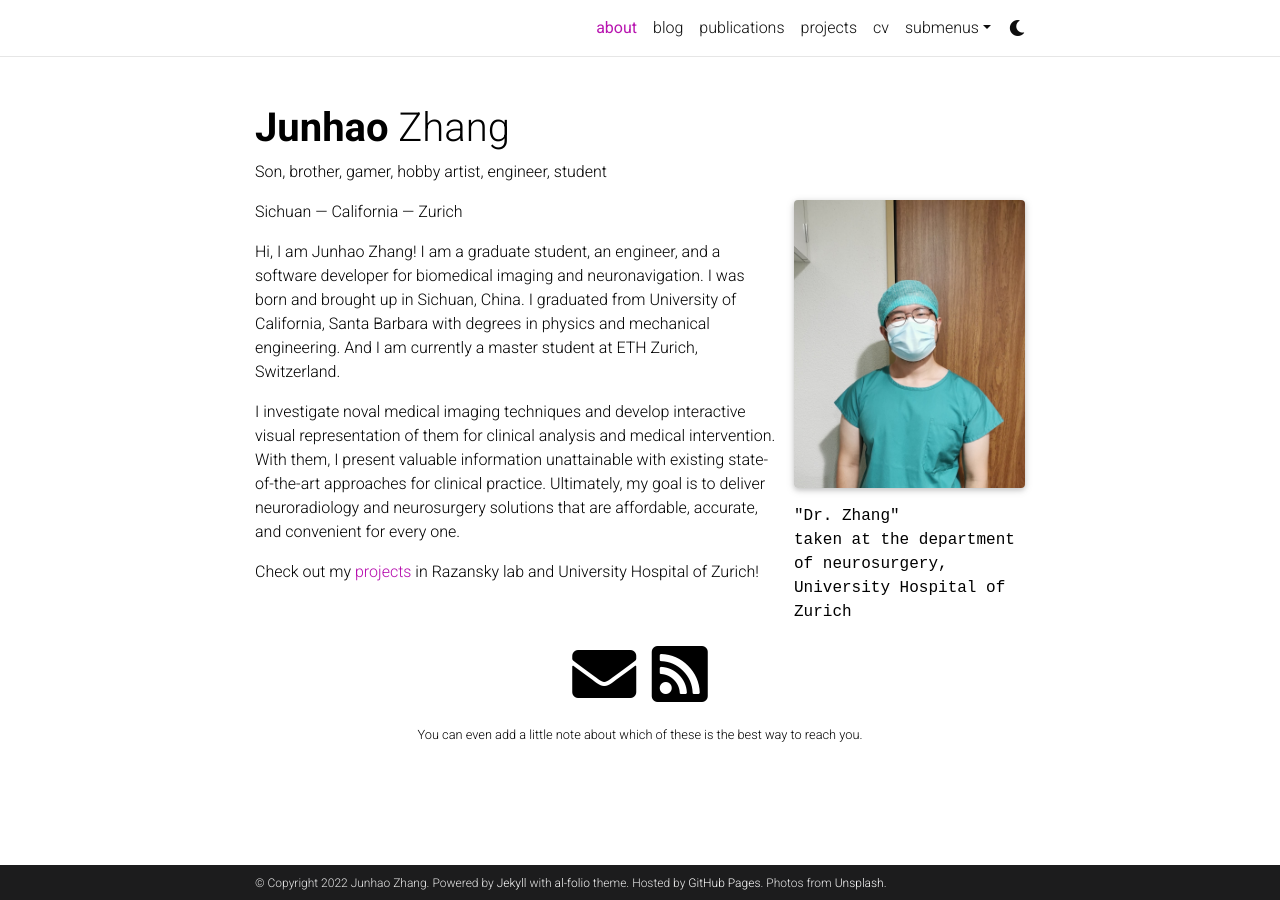
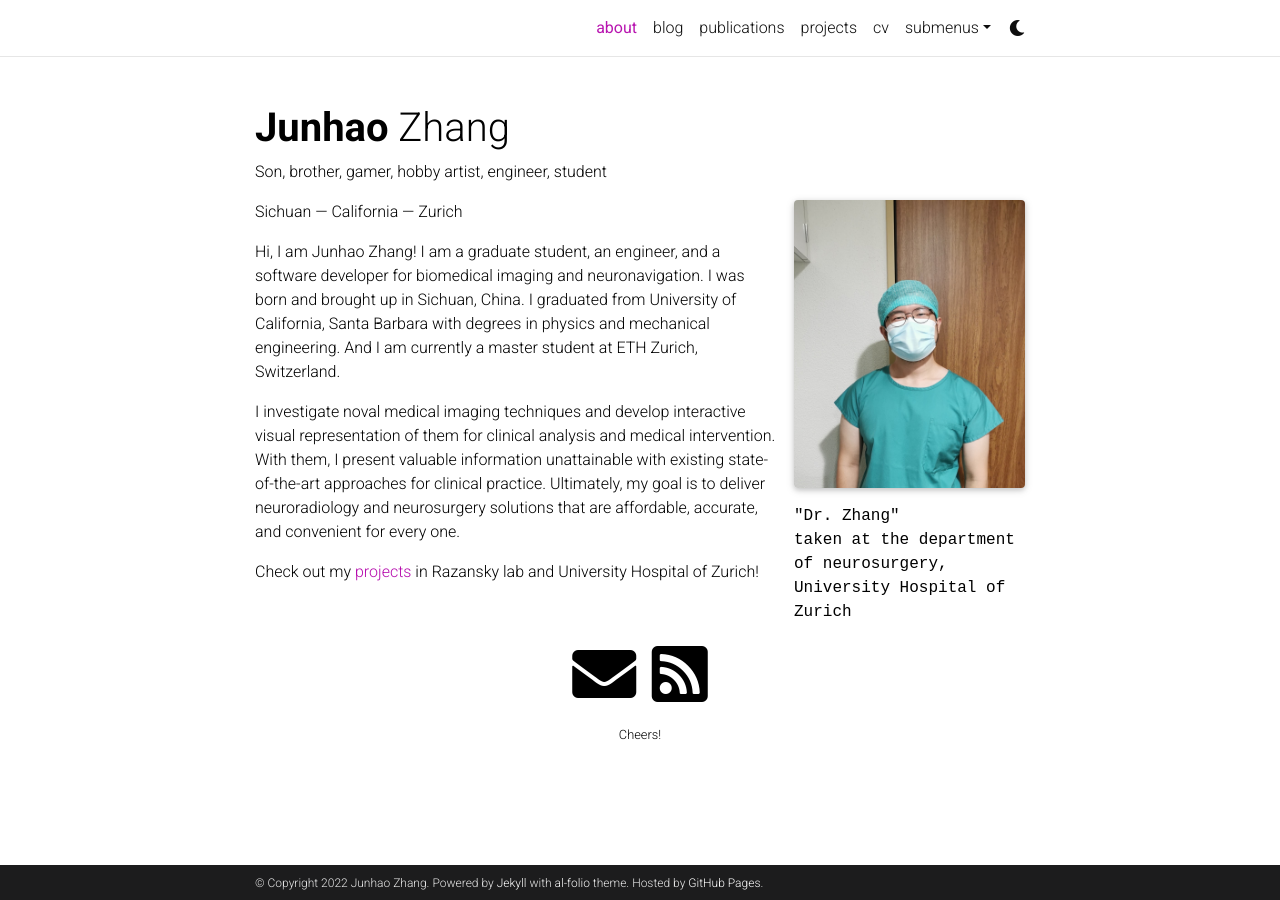
Before and after one commit to Junha0Zhang/junha0Zhang.github.io, a Jekyll site: the page built from _pages/about.md, in a window 1280 px wide. Built offline with Jekyll 4.4.1, drawn with Linux system fonts in a browser that asks for light colours; full-size pictures stand in for the smaller copies a plugin makes; comment, search, counter and statistics services are not loaded; a style sheet for code colours, icons or effects is not loaded.

Commit message:
Update _config.yml

```diff
--- a/_config.yml
+++ b/_config.yml
@@ -12,7 +12,6 @@
 footer_text: >
   Powered by <a href="https://jekyllrb.com/" target="_blank">Jekyll</a> with <a href="https://github.com/alshedivat/al-folio">al-folio</a> theme.
   Hosted by <a href="https://pages.github.com/" target="_blank">GitHub Pages</a>.
-  Photos from <a href="https://unsplash.com" target="_blank">Unsplash</a>.
 keywords:
 
 lang: en # the language of your site (for example: en, fr, cn, ru, etc.)
@@ -94,7 +93,7 @@
 discord_id: # your discord id (18-digit unique numerical identifier)
 
 contact_note: >
-  You can even add a little note about which of these is the best way to reach you.
+  Cheers!
 
 # -----------------------------------------------------------------------------
 # Analytics and search engine verification
```
